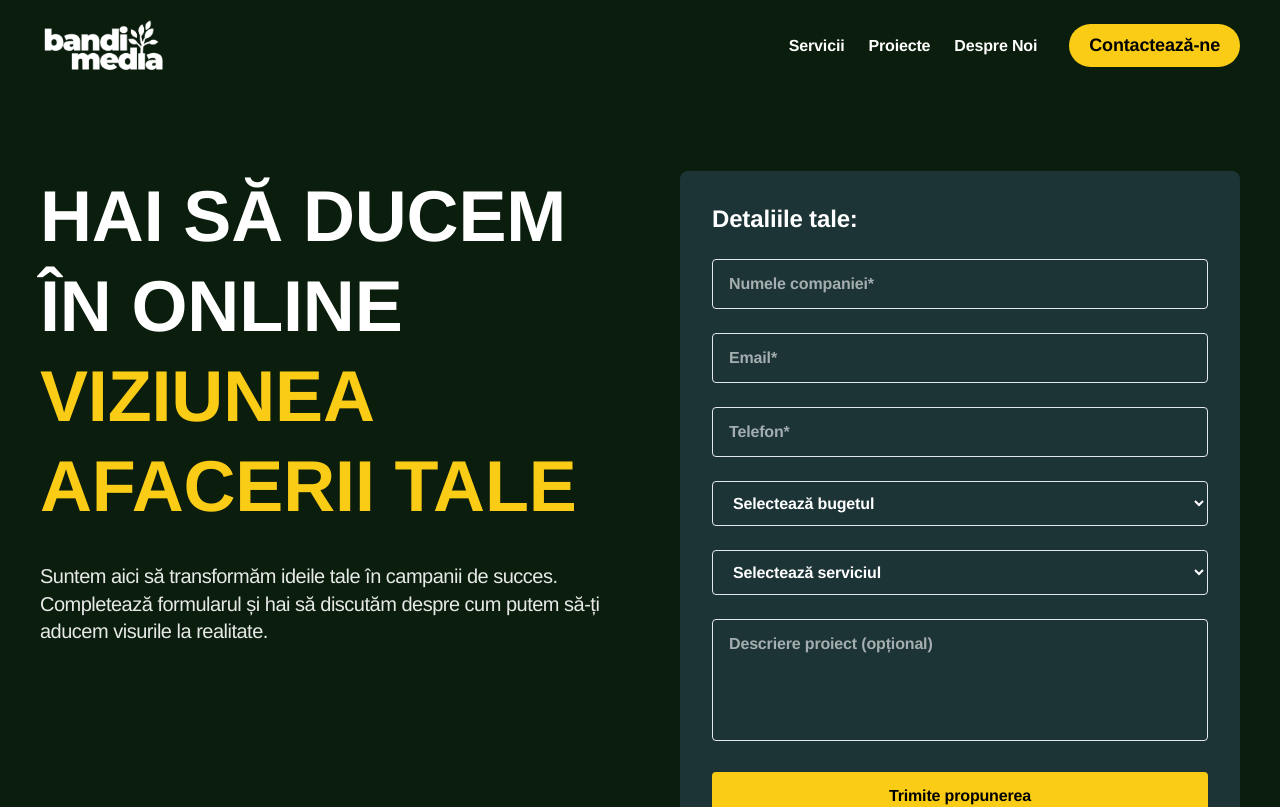
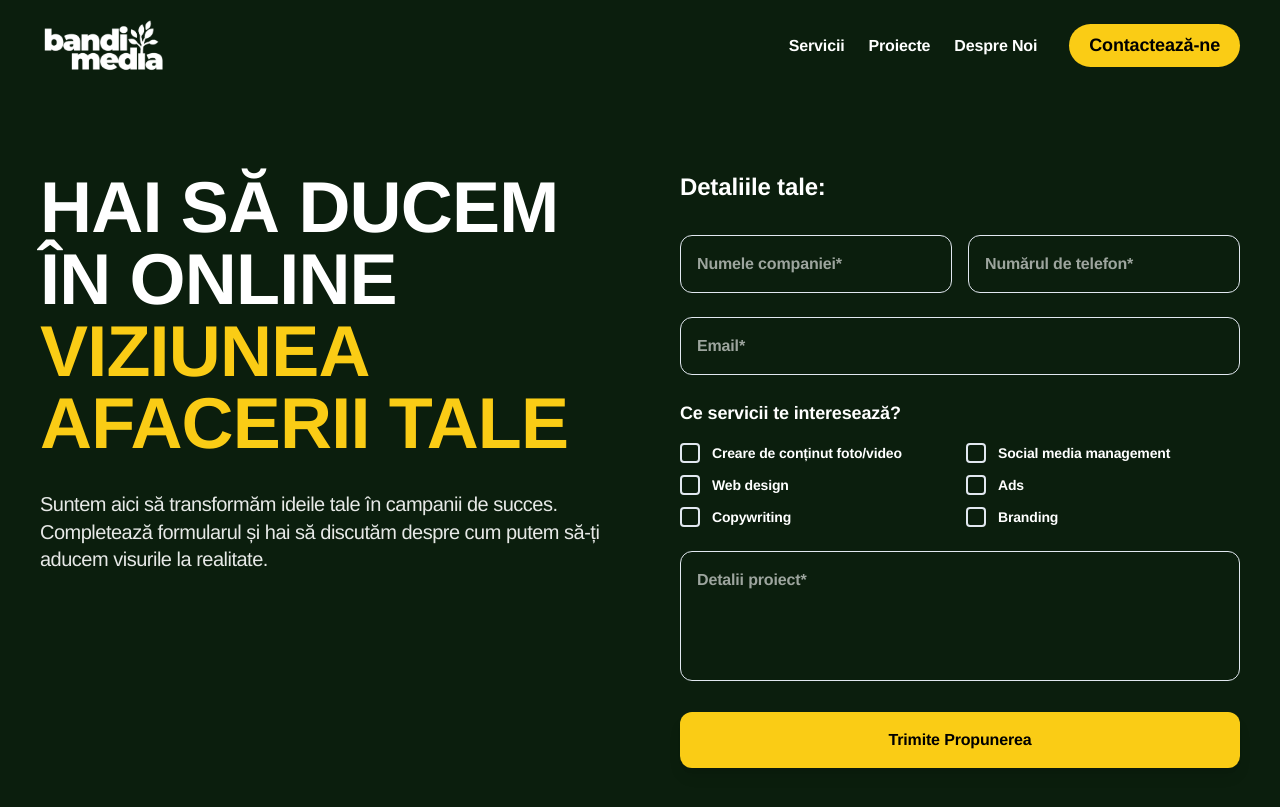
Before and after one commit to ghefraim/bandimedia-website, a Next.js app: page /contact in a window 1280 px wide. Shown: the top 807 px of the page. Built offline with nearby package versions, Linux system fonts and the light colour scheme.

Commit message:
rework contact form ui & call api (not setup yet)

```diff
--- a/package.json
+++ b/package.json
@@ -16,7 +16,8 @@
     "lucide-react": "^0.533.0",
     "next": "15.4.4",
     "react": "19.1.0",
-    "react-dom": "19.1.0"
+    "react-dom": "19.1.0",
+    "resend": "^6.1.1"
   },
   "devDependencies": {
     "@eslint/eslintrc": "^3",
--- /dev/null
+++ b/src/app/api/send-email/route.ts
@@ -0,0 +1,80 @@
+import { NextRequest, NextResponse } from 'next/server';
+import { Resend } from 'resend';
+
+const resend = new Resend(process.env.RESEND_API_KEY);
+
+export async function POST(request: NextRequest) {
+  try {
+    const body = await request.json();
+    const { companyName, phone, email, services, description } = body;
+
+    // Validate required fields
+    if (!companyName || !phone || !email || !description) {
+      return NextResponse.json(
+        { error: 'Toate câmpurile obligatorii trebuie completate.' },
+        { status: 400 }
+      );
+    }
+
+    // Create services list for email
+    const servicesList = services && services.length > 0
+      ? services.join(', ')
+      : 'Nu au fost selectate servicii';
+
+    // Send email using Resend
+    const { data, error } = await resend.emails.send({
+      from: 'contact@bandimedia.ro', // Replace with your verified domain
+      to: ['contact@bandimedia.ro'], // Replace with your email
+      subject: `Nouă cerere de contact de la ${companyName}`,
+      html: `
+        <div style="font-family: Arial, sans-serif; max-width: 600px; margin: 0 auto; padding: 20px;">
+          <h2 style="color: #333; border-bottom: 2px solid #facc15; padding-bottom: 10px;">
+            Nouă cerere de contact
+          </h2>
+
+          <div style="background: #f9f9f9; padding: 20px; border-radius: 8px; margin: 20px 0;">
+            <h3 style="color: #333; margin-top: 0;">Detaliile companiei:</h3>
+            <p><strong>Numele companiei:</strong> ${companyName}</p>
+            <p><strong>Email:</strong> ${email}</p>
+            <p><strong>Telefon:</strong> ${phone}</p>
+          </div>
+
+          <div style="background: #f9f9f9; padding: 20px; border-radius: 8px; margin: 20px 0;">
+            <h3 style="color: #333; margin-top: 0;">Servicii de interes:</h3>
+            <p>${servicesList}</p>
+          </div>
+
+          <div style="background: #f9f9f9; padding: 20px; border-radius: 8px; margin: 20px 0;">
+            <h3 style="color: #333; margin-top: 0;">Detalii proiect:</h3>
+            <p style="white-space: pre-wrap;">${description}</p>
+          </div>
+
+          <div style="margin-top: 30px; padding-top: 20px; border-top: 1px solid #ddd; color: #666; font-size: 12px;">
+            <p>Acest email a fost trimis prin formularul de contact de pe website-ul Bandi Media.</p>
+            <p>Data: ${new Date().toLocaleString('ro-RO')}</p>
+          </div>
+        </div>
+      `,
+    });
+
+    if (error) {
+      console.error('Resend error:', error);
+      return NextResponse.json(
+        { error: 'Eroare la trimiterea email-ului. Te rugăm să încerci din nou.' },
+        { status: 500 }
+      );
+    }
+
+    return NextResponse.json(
+      { message: 'Email-ul a fost trimis cu succes!', id: data?.id },
+      { status: 200 }
+    );
+
+  } catch (error) {
+    console.error('API error:', error);
+    return NextResponse.json(
+      { error: 'Eroare internă. Te rugăm să încerci din nou mai târziu.' },
+      { status: 500 }
+    );
+  }
+}
--- a/src/components/sections/ContactHeroSection.tsx
+++ b/src/components/sections/ContactHeroSection.tsx
@@ -4,17 +4,55 @@ import SectionTitle from '@/components/ui/SectionTitle';
 export default function ContactHeroSection() {
   const [formData, setFormData] = useState({
     companyName: '',
+    phone: '',
     email: '',
-    phone: '',
-    budget: '',
-    service: '',
+    services: [] as string[],
     description: ''
   });
 
-  const handleSubmit = (e: React.FormEvent) => {
+  const [isSubmitting, setIsSubmitting] = useState(false);
+  const [submitStatus, setSubmitStatus] = useState<'idle' | 'success' | 'error'>('idle');
+  const [statusMessage, setStatusMessage] = useState('');
+
+  const handleSubmit = async (e: React.FormEvent) => {
     e.preventDefault();
-    // Handle form submission here
-    console.log('Form submitted:', formData);
+    setIsSubmitting(true);
+    setSubmitStatus('idle');
+
+    try {
+      const response = await fetch('/api/send-email', {
+        method: 'POST',
+        headers: {
+          'Content-Type': 'application/json',
+        },
+        body: JSON.stringify(formData),
+      });
+
+      const result = await response.json();
+
+      if (response.ok) {
+        setSubmitStatus('success');
+        setStatusMessage('Mulțumim! Mesajul tău a fost trimis cu succes. Te vom contacta în curând.');
+
+        // Reset form
+        setFormData({
+          companyName: '',
+          phone: '',
+          email: '',
+          services: [],
+          description: ''
+        });
+      } else {
+        setSubmitStatus('error');
+        setStatusMessage(result.error || 'A apărut o eroare. Te rugăm să încerci din nou.');
+      }
+    } catch (error) {
+      setSubmitStatus('error');
+      setStatusMessage('A apărut o eroare de conexiune. Te rugăm să încerci din nou.');
+      console.error('Form submission error:', error);
+    } finally {
+      setIsSubmitting(false);
+    }
   };
 
   const handleChange = (e: React.ChangeEvent<HTMLInputElement | HTMLSelectElement | HTMLTextAreaElement>) => {
@@ -22,6 +60,20 @@ export default function ContactHeroSection() {
       ...formData,
       [e.target.name]: e.target.value
     });
+  };
+
+  const handleServiceChange = (service: string, checked: boolean) => {
+    if (checked) {
+      setFormData({
+        ...formData,
+        services: [...formData.services, service]
+      });
+    } else {
+      setFormData({
+        ...formData,
+        services: formData.services.filter(s => s !== service)
+      });
+    }
   };
 
   const budgetOptions = [
@@ -48,8 +100,8 @@ export default function ContactHeroSection() {
         <div className="grid grid-cols-1 lg:grid-cols-2 gap-12 lg:gap-20 items-start">
           {/* Left Side - Hero Content */}
           <div>
-            <div className="mb-8">
-              <h1 className="text-4xl md:text-6xl lg:text-7xl font-black uppercase mb-6 leading-tight">
+            <div className="mb-8 tracking-[-0.05em]">
+              <h1 className="text-4xl md:text-6xl lg:text-7xl font-black uppercase mb-6 ">
                 HAI SĂ DUCEM ÎN ONLINE
                 <br />
                 <span className="text-[var(--brand-yellow)]">VIZIUNEA AFACERII TALE</span>
@@ -65,11 +117,12 @@ export default function ContactHeroSection() {
           </div>
 
           {/* Right Side - Contact Form */}
-          <div className="bg-[var(--brand-green-light)] p-8 rounded-lg">
-            <h2 className="text-xl md:text-2xl font-bold mb-6 text-white font-geist">Detaliile tale:</h2>
+          <div className="">
+            <h2 className="text-2xl font-bold mb-8 text-white">Detaliile tale:</h2>
 
             <form onSubmit={handleSubmit} className="space-y-6">
-              {/* Company Name */}
+              {/* Company Name and Phone Row */}
+              <div className="grid grid-cols-1 md:grid-cols-2 gap-4">
                 <div>
                   <input
                     type="text"
@@ -78,8 +131,20 @@ export default function ContactHeroSection() {
                     value={formData.companyName}
                     onChange={handleChange}
                     required
-                  className="w-full px-4 py-3 bg-transparent border border-white/30 rounded text-white placeholder-white/60 focus:border-[var(--brand-yellow)] focus:outline-none font-geist"
+                    className="w-full px-4 py-4 bg-transparent border border-white/30 rounded-xl text-white placeholder-white/60 focus:border-[var(--brand-yellow)] focus:outline-none focus:ring-2 focus:ring-[var(--brand-yellow)]/20 transition-all duration-200"
                   />
+                </div>
+                <div>
+                  <input
+                    type="tel"
+                    name="phone"
+                    placeholder="Numărul de telefon*"
+                    value={formData.phone}
+                    onChange={handleChange}
+                    required
+                    className="w-full px-4 py-4 bg-transparent border border-white/30 rounded-xl text-white placeholder-white/60 focus:border-[var(--brand-yellow)] focus:outline-none focus:ring-2 focus:ring-[var(--brand-yellow)]/20 transition-all duration-200"
+                  />
+                </div>
               </div>
 
               {/* Email */}
@@ -91,73 +156,90 @@ export default function ContactHeroSection() {
                   value={formData.email}
                   onChange={handleChange}
                   required
-                  className="w-full px-4 py-3 bg-transparent border border-white/30 rounded text-white placeholder-white/60 focus:border-[var(--brand-yellow)] focus:outline-none font-geist"
+                  className="w-full px-4 py-4 bg-transparent border border-white/30 rounded-xl text-white placeholder-white/60 focus:border-[var(--brand-yellow)] focus:outline-none focus:ring-2 focus:ring-[var(--brand-yellow)]/20 transition-all duration-200"
                 />
               </div>
 
-              {/* Phone */}
+              {/* Services */}
               <div>
+                <h3 className="text-lg font-semibold text-white mb-4">Ce servicii te interesează?</h3>
+                <div className="grid grid-cols-1 md:grid-cols-2 gap-3">
+                  {[
+                    'Creare de conținut foto/video',
+                    'Social media management',
+                    'Web design',
+                    'Ads',
+                    'Copywriting',
+                    'Branding'
+                  ].map((service) => (
+                    <label key={service} className="flex items-center space-x-3 cursor-pointer group">
+                      <div className="relative">
                         <input
-                  type="tel"
-                  name="phone"
-                  placeholder="Telefon*"
-                  value={formData.phone}
+                          type="checkbox"
+                          className="sr-only"
+                          checked={formData.services.includes(service)}
+                          onChange={(e) => handleServiceChange(service, e.target.checked)}
+                        />
+                        <div className={`w-5 h-5 border-2 rounded transition-colors duration-200 ${
+                          formData.services.includes(service)
+                            ? 'border-[var(--brand-yellow)] bg-[var(--brand-yellow)]'
+                            : 'border-slate-600 bg-transparent group-hover:border-[var(--brand-yellow)]'
+                        }`}>
+                          {formData.services.includes(service) && (
+                            <svg className="w-3 h-3 text-black m-0.5" fill="currentColor" viewBox="0 0 20 20">
+                              <path fillRule="evenodd" d="M16.707 5.293a1 1 0 010 1.414l-8 8a1 1 0 01-1.414 0l-4-4a1 1 0 011.414-1.414L8 12.586l7.293-7.293a1 1 0 011.414 0z" clipRule="evenodd" />
+                            </svg>
+                          )}
+                        </div>
+                      </div>
+                      <span className="text-white text-sm group-hover:text-[var(--brand-yellow)] transition-colors duration-200">{service}</span>
+                    </label>
+                  ))}
+                </div>
+              </div>
+
+              {/* Project Details */}
+              <div>
+                <textarea
+                  name="description"
+                  placeholder="Detalii proiect*"
+                  value={formData.description}
                   onChange={handleChange}
+                  rows={4}
                   required
-                  className="w-full px-4 py-3 bg-transparent border border-white/30 rounded text-white placeholder-white/60 focus:border-[var(--brand-yellow)] focus:outline-none font-geist"
+                  className="w-full px-4 py-4 bg-transparent border border-white/30 rounded-xl text-white placeholder-white/60 focus:border-[var(--brand-yellow)] focus:outline-none focus:ring-2 focus:ring-[var(--brand-yellow)]/20 transition-all duration-200 resize-none"
                 />
               </div>
 
-              {/* Budget (Optional) */}
-              <div>
-                <select
-                  name="budget"
-                  value={formData.budget}
-                  onChange={handleChange}
-                  className="w-full px-4 py-3 bg-transparent border border-white/30 rounded text-white focus:border-[var(--brand-yellow)] focus:outline-none font-geist"
-                >
-                  {budgetOptions.map((option) => (
-                    <option key={option.value} value={option.value} className="bg-[var(--brand-green-light)] text-white">
-                      {option.label}
-                    </option>
-                  ))}
-                </select>
+              {/* Status Message */}
+              {submitStatus !== 'idle' && (
+                <div className={`p-4 rounded-xl text-center font-medium ${
+                  submitStatus === 'success'
+                    ? 'bg-green-500/20 border border-green-500/30 text-green-400'
+                    : 'bg-red-500/20 border border-red-500/30 text-red-400'
+                }`}>
+                  {statusMessage}
                 </div>
-
-              {/* Service (Optional) */}
-              <div>
-                <select
-                  name="service"
-                  value={formData.service}
-                  onChange={handleChange}
-                  className="w-full px-4 py-3 bg-transparent border border-white/30 rounded text-white focus:border-[var(--brand-yellow)] focus:outline-none font-geist"
-                >
-                  {serviceOptions.map((option) => (
-                    <option key={option.value} value={option.value} className="bg-[var(--brand-green-light)] text-white">
-                      {option.label}
-                    </option>
-                  ))}
-                </select>
-              </div>
-
-              {/* Description (Optional) */}
-              <div>
-                <textarea
-                  name="description"
-                  placeholder="Descriere proiect (opțional)"
-                  value={formData.description}
-                  onChange={handleChange}
-                  rows={4}
-                  className="w-full px-4 py-3 bg-transparent border border-white/30 rounded text-white placeholder-white/60 focus:border-[var(--brand-yellow)] focus:outline-none resize-none font-geist"
-                />
-              </div>
+              )}
 
               {/* Submit Button */}
               <button
                 type="submit"
-                className="w-full bg-[var(--brand-yellow)] text-black font-bold py-3 px-6 rounded hover:bg-[var(--brand-yellow-hover)] transition-colors font-geist"
+                disabled={isSubmitting}
+                className={`w-full font-bold py-4 px-6 rounded-xl transition-all duration-200 transform shadow-lg ${
+                  isSubmitting
+                    ? 'bg-gray-600 text-gray-400 cursor-not-allowed'
+                    : 'bg-[var(--brand-yellow)] text-black hover:bg-[var(--brand-yellow-hover)] hover:scale-[1.02] hover:shadow-xl'
+                }`}
               >
-                Trimite propunerea
+                {isSubmitting ? (
+                  <div className="flex items-center justify-center space-x-2">
+                    <div className="w-5 h-5 border-2 border-gray-400 border-t-transparent rounded-full animate-spin"></div>
+                    <span>Se trimite...</span>
+                  </div>
+                ) : (
+                  'Trimite Propunerea'
+                )}
               </button>
             </form>
           </div>
--- a/src/data/navigationData.ts
+++ b/src/data/navigationData.ts
@@ -17,8 +17,8 @@ export const navigationData = {
   // ] as const,
 
   mainNav: [
-    { id: 'services', label: 'Servicii', href: '#services' },
-    { id: 'work', label: 'Proiecte', href: '#results' },
+    { id: 'services', label: 'Servicii', href: '/#services' },
+    { id: 'work', label: 'Proiecte', href: '/#results' },
     { id: 'about', label: 'Despre Noi', href: '/about' },
     // { id: 'blogs', label: 'Blog', href: '/blog' }
   ] as const
```
Also changed, not shown: 1 other file (tests, documents, lock files or other folders). Lines whose indentation alone changed are shown as unchanged.
